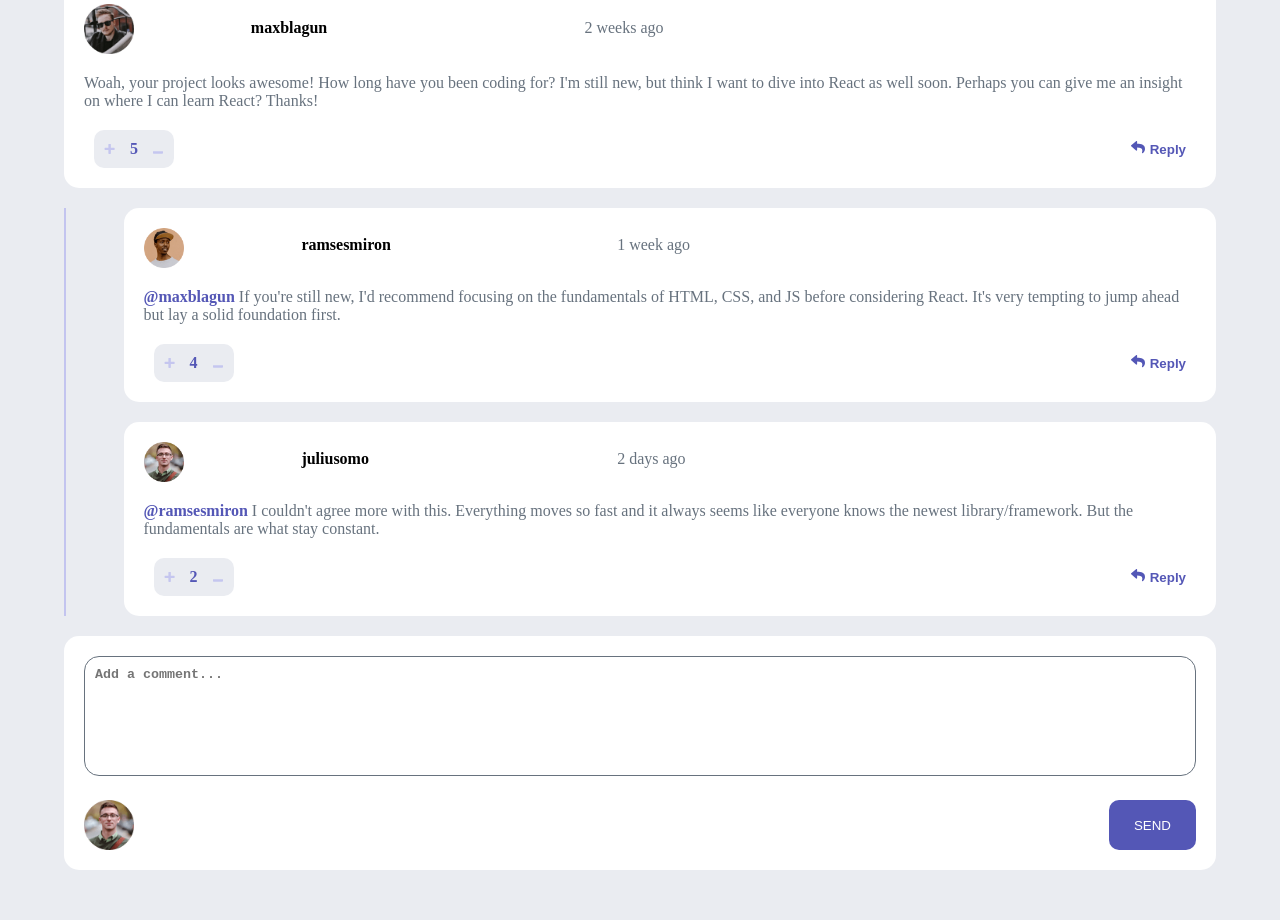
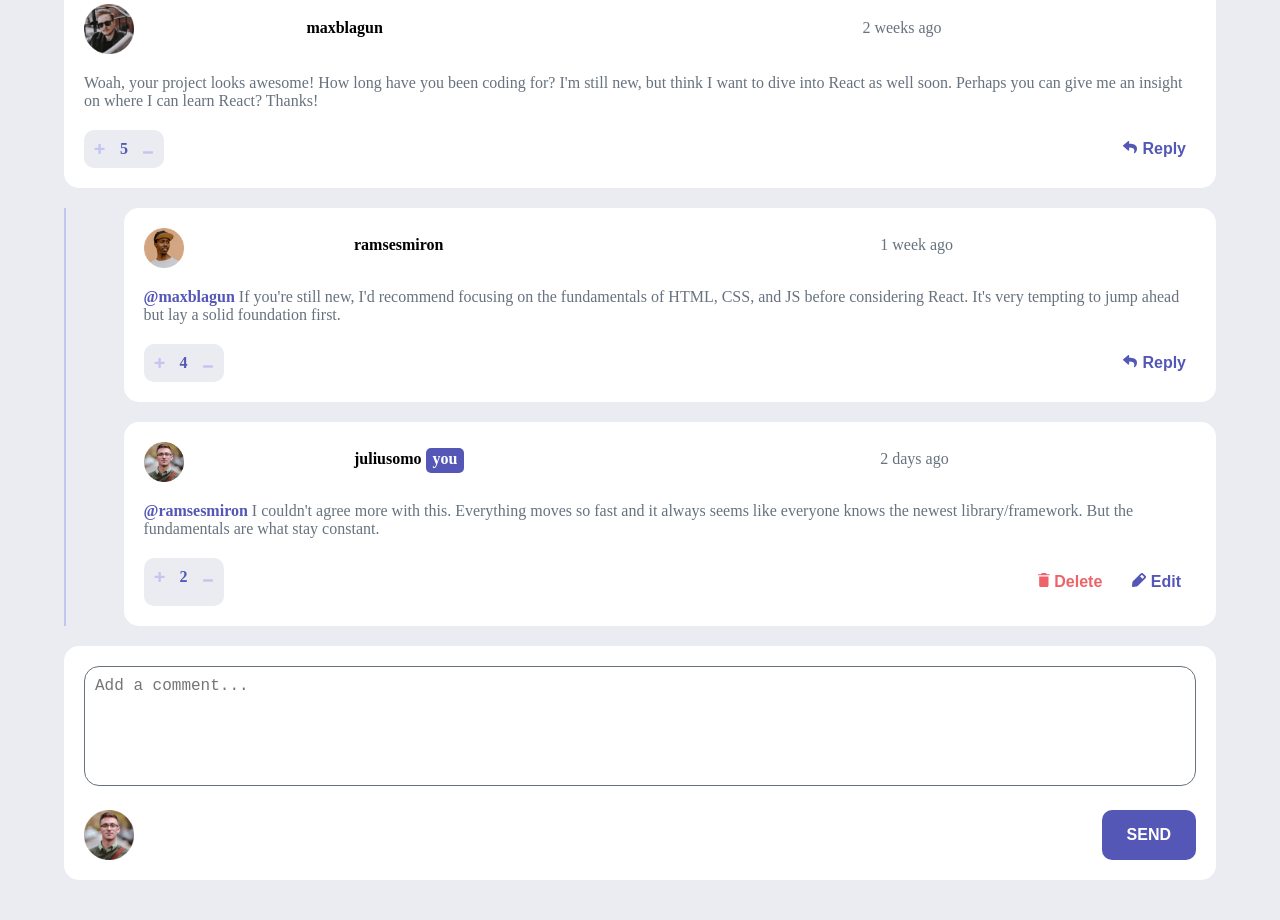
Before and after one commit to hikmatullah-mohammadi/interactive-comments-section, a React app: page / in a window 1280 px wide. Shown: the part 280-1200 px from the top of the page. Built offline with nearby package versions, Linux system fonts and the light colour scheme.

Commit message:
create current user indicator and delete & edit buttons

```diff
--- a/public/style/index.scss
+++ b/public/style/index.scss
@@ -19,6 +19,7 @@ $neutral-colors : (
   padding: 0;
   margin: 0;
   box-sizing: border-box;
+  font-size: 16px;
 }
 
 body {
@@ -35,13 +36,19 @@ body {
         .header {
           padding-bottom: 20px;
           display: grid;
-          grid-template-columns: 15% 30% 55%;
+          grid-template-columns: 20% 50% 30%;
           .avatar {
             width: 50px;
           }
           .username {
             font-weight: 600;
             padding-top: 15px;
+            .current-user-indicator {
+              padding: 2px 7px 6px 7px;
+              border-radius: 5px;
+              color: map-get($map: $neutral-colors, $key: white);
+              background-color: map-get($map: $primary-colors, $key: moderate-blue);
+            }
           }
           .createdAt {
             padding-top: 15px;
@@ -57,7 +64,6 @@ body {
           flex-direction: row;
           justify-content: space-between;
           .voting {
-            margin-left: 10px;
             background-color: map-get($map: $neutral-colors, $key: light-gray);
             padding: 10px 0;
             border-radius: 10px;
@@ -77,9 +83,27 @@ body {
             @extend .voting;
             margin-right: 10px;
             border: none;
-            background-color: map-get($map: $neutral-colors, $key: white);
+            background-color: inherit;
             font-weight: 600;
             color: map-get($map: $primary-colors, $key: moderate-blue);
+          }
+          .edit-delete-comment {
+            .btn-delete {
+              border: none;
+              background-color: inherit;
+              padding: 15px;
+              font-weight: 600;
+              border-radius: 10px;
+              color: map-get($map: $primary-colors, $key: soft-red);
+              img {
+                border-radius: 0;
+                padding: 0;
+              }
+            }
+            .btn-edit {
+              @extend .btn-delete;
+              color: map-get($map: $primary-colors, $key: moderate-blue);
+            }
           }
         }
       }
@@ -112,12 +136,11 @@ body {
       margin: 20px auto;
       textarea {
         width: 100%;
+        height: 120px;
         resize: none;
-        height: 120px;
         outline: none;
         padding: 10px;
         border-radius: 15px;
-        font-weight: 600;
         border-color: map-get($map: $neutral-colors, $key: grayish-blue);
       }
       div {
@@ -133,6 +156,7 @@ body {
           background-color: map-get($map: $primary-colors, $key: moderate-blue);
           color: map-get($map: $neutral-colors, $key: white);
           border-radius: 10px;
+          font-weight: 600;
           border: none;
         }
       }
--- a/src/components/Comments.js
+++ b/src/components/Comments.js
@@ -7,7 +7,9 @@ const Comments = () => {
       <section className='comment-main'>
         <section className="header">
           <img className="avatar" alt="" src={comment.user.image.png}/>
-          <p className="username">{comment.user.username}</p>
+          <p className="username">{comment.user.username} {" "}
+            {comment.user.username === 'juliusomo' && <span className='current-user-indicator'>you</span>}
+          </p>
           <p className="createdAt">{comment.createdAt}</p>
         </section>
         <section className="body">
@@ -19,7 +21,15 @@ const Comments = () => {
             <span className='vote-number'>{comment.score}</span>
             <button className='down-vote'><img src="./images/icon-minus.svg" alt="-"/></button>
           </div>
-          <button className="reply"><img src="./images/icon-reply.svg" alt=""/>Reply</button>
+          {
+            comment.user.username === 'juliusomo' ?
+              <div className='edit-delete-comment'>
+                <button className="btn-delete"><img src='./images/icon-delete.svg' alt=''/> Delete</button>
+                <button className='btn-edit'><img src='./images/icon-edit.svg' alt=''/> Edit</button>
+              </div>
+              :
+              <button className="reply"><img src="./images/icon-reply.svg" alt=""/>Reply</button>
+          }
         </section>
       </section> {/* End of comment-main section */}
       { comment.replies !== [] && <Replies items={comment.replies}/> }
--- a/src/components/Replies.js
+++ b/src/components/Replies.js
@@ -4,7 +4,9 @@ const Replies = (props) => {
     <div className='comment-reply' key={reply.id}>
       <section className="header">
         <img className="avatar" alt="" src={reply.user.image.png}/>
-        <p className="username">{reply.user.username}</p>
+        <p className="username">{reply.user.username} {" "}
+          {reply.user.username === 'juliusomo' && <span className='current-user-indicator'>you</span>}
+        </p>
         <p className="createdAt">{reply.createdAt}</p>
       </section>
       <section className="body">
@@ -17,16 +19,22 @@ const Replies = (props) => {
           <span className='vote-number'>{reply.score}</span>
           <button className='down-vote'><img src="./images/icon-minus.svg" alt="-"/></button>
         </div>
-        <button className="reply"><img src="./images/icon-reply.svg" alt=""/>Reply</button>
+        {
+        reply.user.username === 'juliusomo' ?
+          <div className='edit-delete-comment'>
+            <button className="btn-delete"><img src='./images/icon-delete.svg' alt=''/> Delete</button>
+            <button className='btn-edit'><img src='./images/icon-edit.svg' alt=''/> Edit</button>
+          </div>
+          :
+          <button className="reply"><img src="./images/icon-reply.svg" alt=""/>Reply</button>
+        }
       </section>
     </div>
   ))
-
   return (
     <div className='comment-replies'>
       { replies }
     </div>
   )
 }
-
 export default Replies
```
Also changed, not shown: public/style/index.css, 1 other file.
